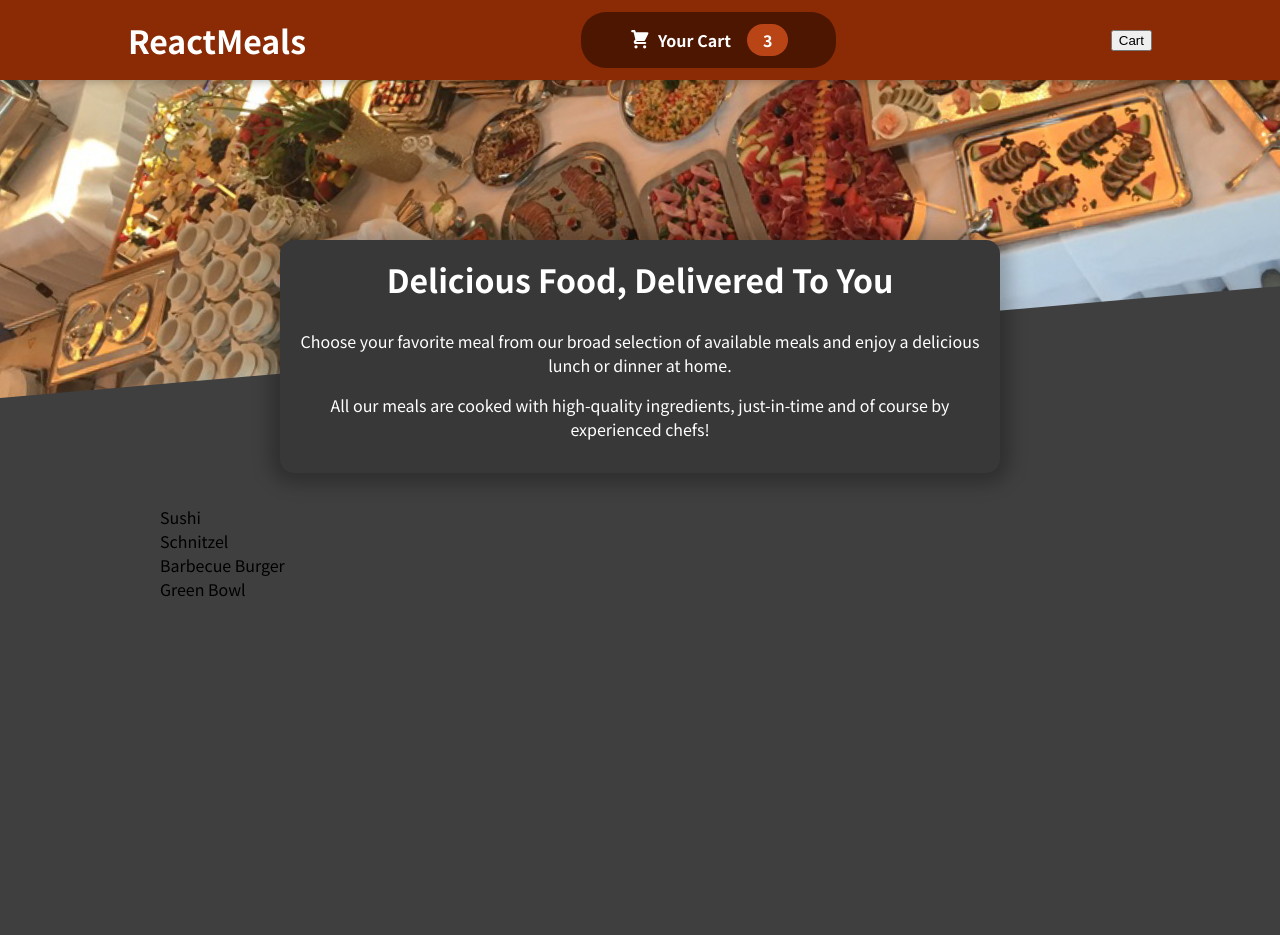
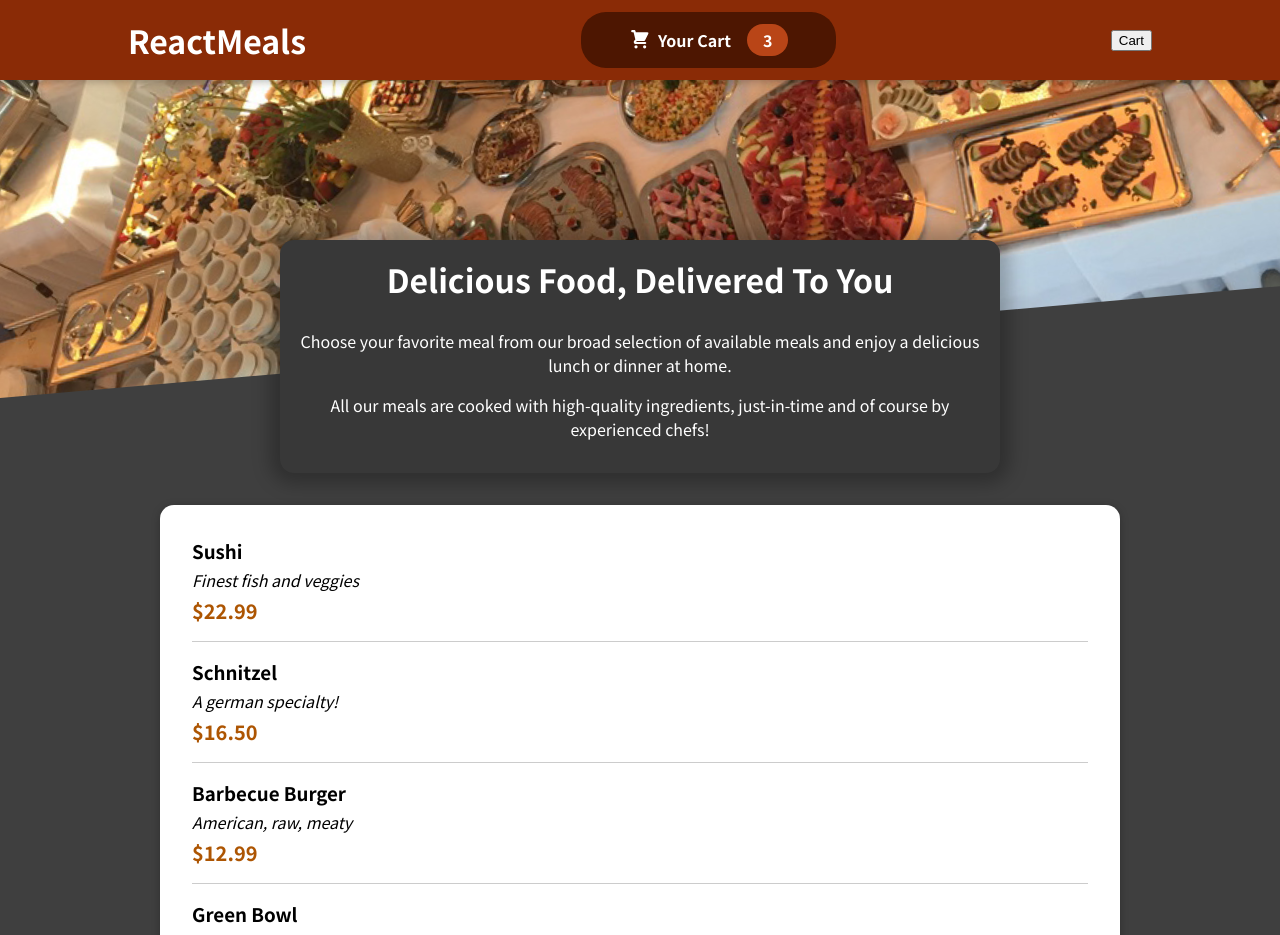
Before and after one commit to bekasturua/Georgian-food-order-app, a React (Create React App) app: page / in a window 1280 px wide. Shown: the top 935 px of the page. Before the commit the page ends 800 px from the top, so only its background shows below. Built offline with nearby package versions, Linux system fonts and the light colour scheme.

Commit message:
add MealItems

```diff
--- a/src/components/Meals/AvailableMeals.js
+++ b/src/components/Meals/AvailableMeals.js
@@ -1,3 +1,5 @@
+import Card from "../UI/Card";
+import MealItem from "./MealItem/MealItem";
 import classes from "./AvailableMeals.module.css";
 
 const DUMMY_MEALS = [
@@ -28,11 +30,20 @@
 ];
 
 const AvailableMeals = () => {
-  const mealsList = DUMMY_MEALS.map((meal) => <li>{meal.name}</li>);
+  const mealsList = DUMMY_MEALS.map((meal) => (
+    <MealItem
+      key={meal.id}
+      name={meal.name}
+      description={meal.description}
+      price={meal.price}
+    />
+  ));
 
   return (
     <section className={classes.meals}>
-      <ul>{mealsList}</ul>
+      <Card>
+        <ul>{mealsList}</ul>
+      </Card>
     </section>
   );
 };
--- /dev/null
+++ b/src/components/Meals/MealItem/MealItem.js
@@ -0,0 +1,17 @@
+import classes from "./MealItem.module.css";
+
+const MealItem = (props) => {
+  const price = `$${props.price.toFixed(2)}`;
+  return (
+    <li className={classes.meal}>
+      <div>
+        <h3>{props.name}</h3>
+        <div className={classes.description}>{props.description}</div>
+        <div className={classes.price}>{price}</div>
+      </div>
+      <div></div>
+    </li>
+  );
+};
+
+export default MealItem;
--- /dev/null
+++ b/src/components/Meals/MealItem/MealItem.module.css
@@ -0,0 +1,22 @@
+.meal {
+    display: flex;
+    justify-content: space-between;
+    margin: 1rem;
+    padding-bottom: 1rem;
+    border-bottom: 1px solid #ccc;
+  }
+
+  .meal h3 {
+    margin: 0 0 0.25rem 0;
+  }
+
+  .description {
+    font-style: italic;
+  }
+
+  .price {
+    margin-top: 0.25rem;
+    font-weight: bold;
+    color: #ad5502;
+    font-size: 1.25rem;
+  }
--- /dev/null
+++ b/src/components/UI/Card.js
@@ -0,0 +1,7 @@
+import classes from "./Card.module.css";
+
+const Card = (props) => {
+  return <div className={classes.card}>{props.children}</div>;
+};
+
+export default Card;
--- /dev/null
+++ b/src/components/UI/Card.module.css
@@ -0,0 +1,6 @@
+.card {
+    padding: 1rem;
+    box-shadow: 0 2px 8px rgba(0, 0, 0, 0.25);
+    border-radius: 14px;
+    background-color: white;
+  }
```
Also changed, not shown: src/components/Meals/MealItem/MealItemForm.module.css (added, +20 -0 lines), src/components/Meals/MealItem/MealItemForm.js (added).
